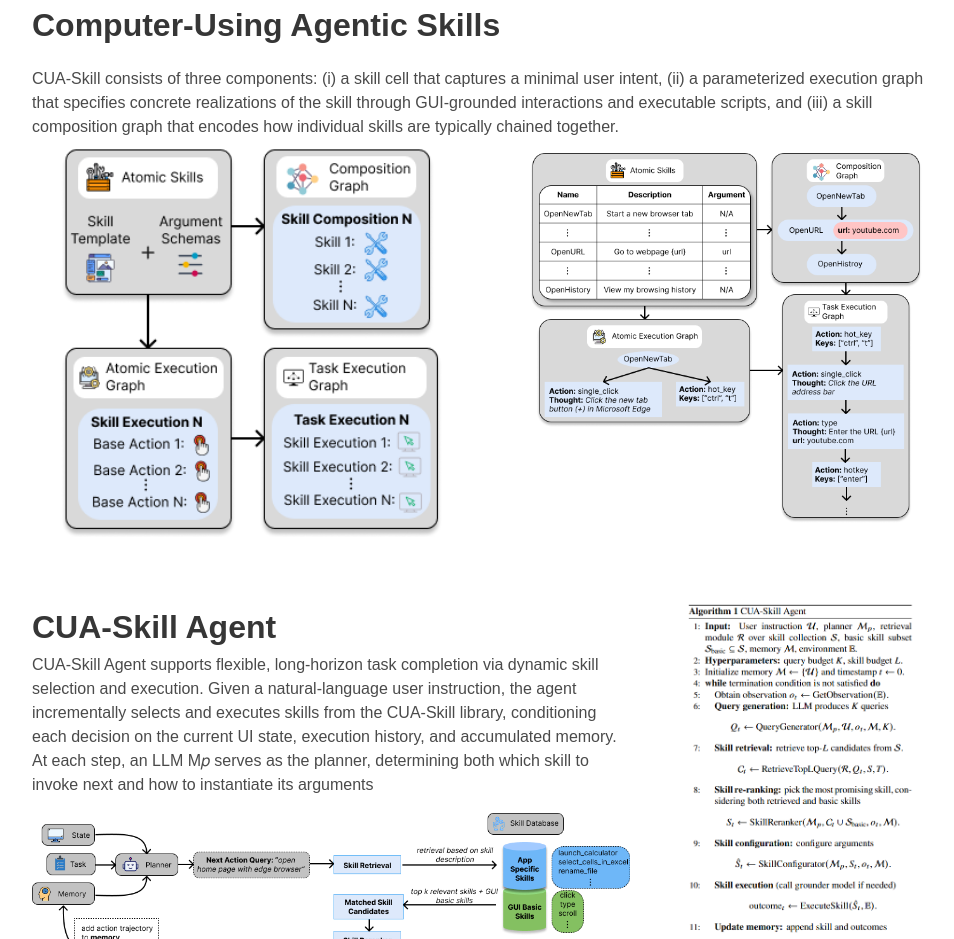
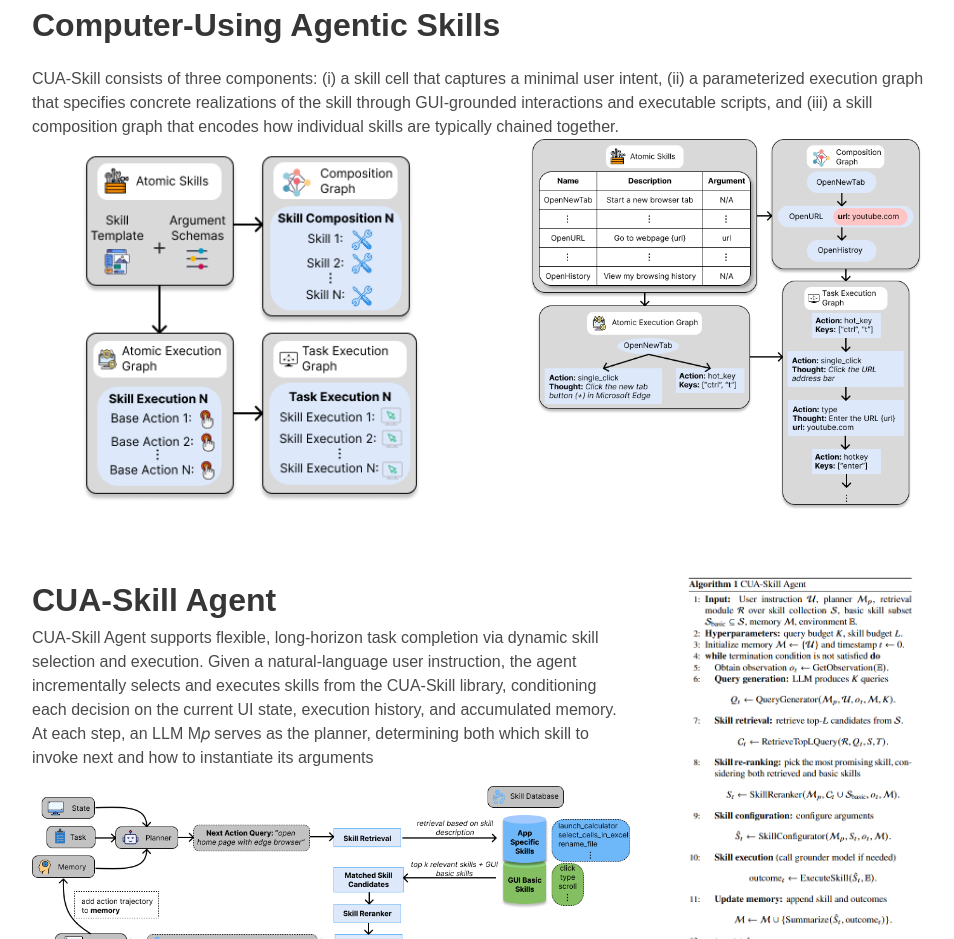
Before and after one commit to microsoft/cua_skill, a plain HTML site: page docs/index.html in a window 1280 px wide. Shown: the part 1480-2419 px from the top of the page, without its empty margins (152-1106 px from the left). Drawn offline with nearby package versions, Linux system fonts and the light colour scheme; some icons are missing; a web font is replaced by a local one.

Commit message:
making graph smaller

```diff
--- a/docs/index.html
+++ b/docs/index.html
@@ -154,7 +154,7 @@
         <div class="columns is-variable is-5 is-vcentered">
           <div class="column">
             <figure class="image">
-              <img src="static/images/cua_skill_and_graph_construction.png" alt="cua skill and graph construction" style="max-width: 90%; margin: 0 auto;" />
+              <img src="static/images/cua_skill_and_graph_construction.png" alt="cua skill and graph construction" style="max-width: 80%; margin: 0 auto;" />
             </figure>
           </div>
           <div class="column">
```
